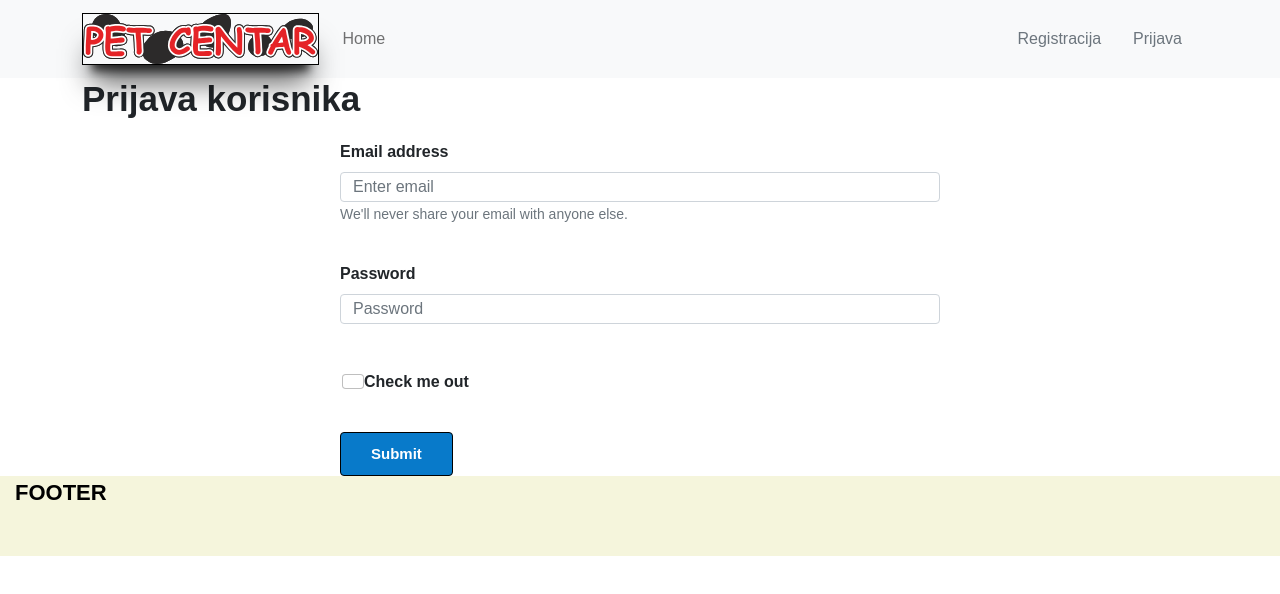
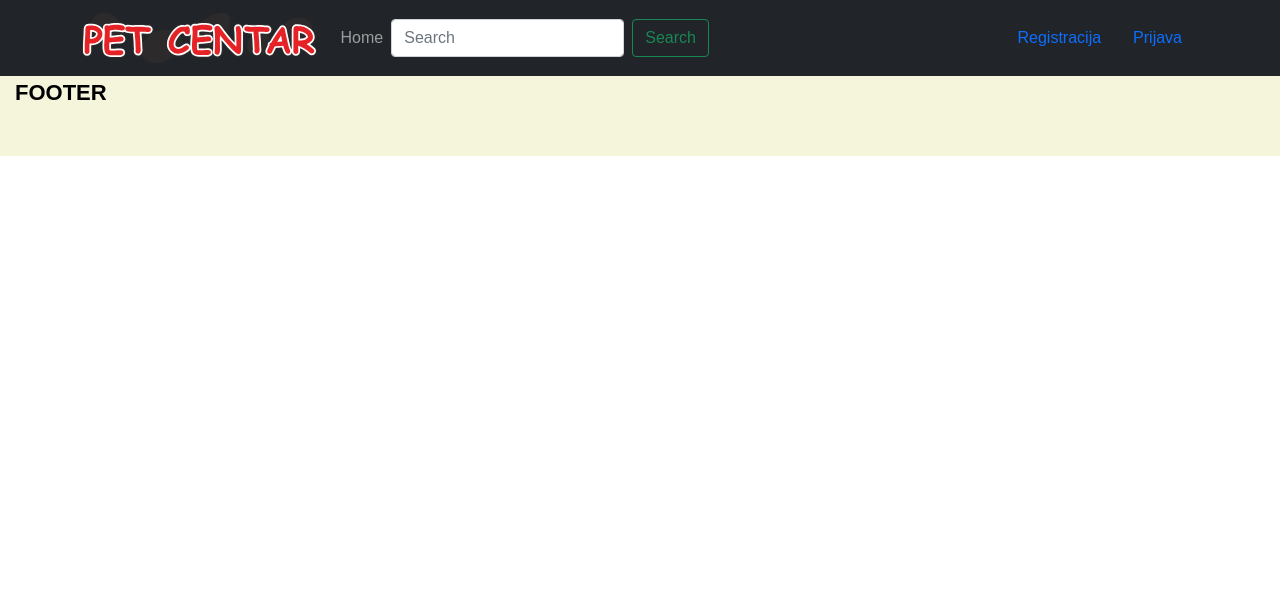
Before and after one commit to aleksaDam997/Pet-shop-frontend, a React (Create React App) app: page /prijava in a window 1280 px wide. Shown: the top 594 px of the page. Built offline with nearby package versions, Linux system fonts and the light colour scheme.

Commit message:
nemam pojma

```diff
--- a/src/App.js
+++ b/src/App.js
@@ -6,7 +6,7 @@ import Home from "./pages/Home/Home";
 import Header from "./pages/Header/Header";
 import Footer from "./pages/Footer";
 import Registration from "./pages/Registration";
-import Prijava from "./pages/Prijava";
+import Prijava from "./pages/Login/Login";
 import PetKlub from "./pages/PetKlub";
 import Ljubimac from "./pages/Ljubimac";
 
--- a/src/components/ThreeImg.css
+++ b/src/components/ThreeImg.css
@@ -9,16 +9,22 @@
 
 }
 
-a > img{
+.link {
+    box-shadow: rgb(0 0 0 / 69%) 0px 26px 30px -10px,
+    rgb(0 0 0 / 73%) 0px 16px 10px -10px;
+    border: 1px solid black;
+}
 
+.link > img{
    width: 100%;
 
-   border: 1px solid black;
-
-   box-shadow: rgb(0 0 0 / 69%) 0px 26px 30px -10px,
-   rgb(0 0 0 / 73%) 0px 16px 10px -10px;
 
 }
+
+.link:hover {
+    border: 2px solid aqua;
+}
+
 @media screen and (max-width:800px) {
     .three-img{
         display: flex;
--- a/src/components/ThreeImg.js
+++ b/src/components/ThreeImg.js
@@ -8,9 +8,9 @@ import image3 from '../img/veterinar.jpg';
 const ThreeImg = () => {
   return (
    <div className='three-img'>
-       <a href='/pet-klub'><img src={image1} alt='klub'/></a>
-       <a href='/ljubimac'><img src={image2} alt='ljubimac'/></a>
-       <a href='mailto:veterinar@pet-centar.rs?subject=Pitanje za veterinara'><img src={image3} alt='veterinar'/></a>
+       <a href='/pet-klub' className="link"><img src={image1} alt='klub'/></a>
+       <a href='/ljubimac' className="link"><img src={image2} alt='ljubimac'/></a>
+       <a href='mailto:veterinar@pet-centar.rs?subject=Pitanje za veterinara' className="link"><img src={image3} alt='veterinar'/></a>
    </div>
   )
 }
--- a/src/pages/Header/Header.js
+++ b/src/pages/Header/Header.js
@@ -1,9 +1,8 @@
 import React, { Component } from 'react';
 import 'bootstrap/dist/css/bootstrap.min.css';
-import { Container, Nav, NavDropdown, Navbar } from 'react-bootstrap';
+import { Container, Nav, Form, Navbar, Button, FormControl } from 'react-bootstrap';
 import mySvg from '../../img/logo-pet-shop.svg';
 import './Header.scss';
-import * as api from "../../api/api";
 
 export default class header extends Component {
 
@@ -13,34 +12,32 @@ export default class header extends Component {
 
   render() {
 
-    const niz = ["Akcija 1", "Akcija 2", "Akcija 3"];
-
     return (
-            <Navbar bg="light" expand="lg">
+            <Navbar bg="dark" variant="dark" expand="lg">
               <Container>
-                <Navbar.Brand href="#home">
+                <Navbar.Brand href="/">
                     <a><img src={mySvg} alt='logo'/></a>
                 </Navbar.Brand>
                 <Navbar.Toggle aria-controls="basic-navbar-nav" />
                 <Navbar.Collapse id="basic-navbar-nav">
                     <Nav className="me-auto">
-                        <Nav.Link href="#home">Home</Nav.Link>
-                        {/* <Nav.Link href="ljubimci">Ljubimci</Nav.Link>
-                        <Nav.Link href="proizvodi">Proizvodi</Nav.Link> */}
-                        {/* <NavDropdown title="Kategorije" id="basic-nav-dropdown">
-                        <NavDropdown.Item href="#action/3.2">Another action</NavDropdown.Item>
-                        <NavDropdown.Item href="#action/3.3">Something</NavDropdown.Item>
-                        <NavDropdown.Divider />
-                        <NavDropdown.Item href="#action/3.4">Separated link</NavDropdown.Item>
-                        </NavDropdown> */}
-
+                      <Nav.Link href="#home">Home</Nav.Link>
+                      <Form className="d-flex">
+                        <FormControl
+                              type="search"
+                              placeholder="Search"
+                              className="me-2"
+                              aria-label="Search"
+                        />
+                        <Button variant="outline-success">Search</Button>
+                      </Form>
                     </Nav>
                 </Navbar.Collapse>
                 <Navbar.Collapse className="justify-content-end">
-                  <Nav.Link href="registracija" className="text-secondary">Registracija</Nav.Link>
-                  <Nav.Link href="prijava" className="text-secondary">Prijava</Nav.Link>
+                  <Nav.Link href="registracija" className="text-primary">Registracija</Nav.Link>
+                  <Nav.Link href="prijava" className="text-primary">Prijava</Nav.Link>
                 </Navbar.Collapse>
-                </Container>
+              </Container>
             </Navbar>
     )
   }
--- a/src/pages/Home/Home.js
+++ b/src/pages/Home/Home.js
@@ -5,7 +5,7 @@ import ThreeImg from '../../components/ThreeImg'
 
 const Home = () => {
   return (
-    <Container>
+    <Container className='bg-light'>
 
         <ImageSlider />
         <ThreeImg />
--- a/src/pages/Prijava.js
+++ b/src/pages/Login/Login.js
@@ -1,7 +1,7 @@
 import React, { Component } from 'react';
 import {Form, Container, Button} from 'react-bootstrap';
 import { Navigate } from "react-router-dom";
-import * as api from '../api/api';
+import * as api from '../../api/api';
 
 export default class Prijava extends Component {
 
@@ -67,33 +67,7 @@ export default class Prijava extends Component {
     }
 
     return (
-        <Container>
-
-            <h2>
-                Prijava korisnika
-            </h2>
-
-            <Form onSubmit={this.handleSubmit}>
-                <Form.Group className="mb-3" controlId="formBasicEmail">
-                    <Form.Label>Email address</Form.Label>
-                    <Form.Control type="email" placeholder="Enter email" onChange={this.handleEmailChange} />
-                    <Form.Text className="text-muted">
-                        We'll never share your email with anyone else.
-                    </Form.Text>
-                </Form.Group>
-
-                <Form.Group className="mb-3" controlId="formBasicPassword">
-                    <Form.Label>Password</Form.Label>
-                    <Form.Control type="password" placeholder="Password" onChange={this.handlePasswordChange} />
-                </Form.Group>
-                <Form.Group className="mb-3" controlId="formBasicCheckbox">
-                    <Form.Check type="checkbox" label="Check me out" />
-                </Form.Group>
-                <Button variant="primary" type="submit">
-                Submit
-                </Button>
-            </Form>
-        </Container>
+<></>
     )
   }
 }
--- a/src/pages/Registration.scss
+++ b/src/pages/Registration.scss
@@ -44,7 +44,7 @@ form div input {
 	padding: 0 10px;
 }
 
-.btn {
+.button {
     border: 1px solid black;
     display: inline-block;
     background-color: #087ACA;
@@ -53,7 +53,7 @@ form div input {
     transition: 0.3s;
 	font-weight: bolder;
 }
-.btn:hover{
+.button:hover{
     background-color: #0566A9;
     border-radius: 5%;
     transition: 0.3s;
```
